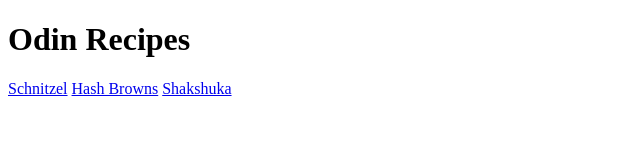
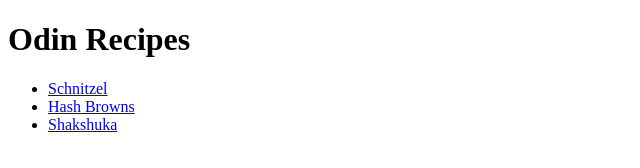
Before and after one commit to ChaosWalker3/odin-recipes, a plain HTML site: page index.html in a window 1280 px wide. Shown: the whole page, without its empty margins (0-640 px from the left). Drawn offline with Linux system fonts and the light colour scheme.

Commit message:
Contain links in index.html in an unordered list

```diff
--- a/index.html
+++ b/index.html
@@ -7,8 +7,10 @@
 </head>
 <body>
     <h1>Odin Recipes</h1>
-    <a href="recipes/schnitzel.html">Schnitzel</a>
-    <a href="recipes/hash_brown.html">Hash Browns</a>
-    <a href="recipes/shakshuka.html">Shakshuka</a>
+    <ul>
+        <li><a href="recipes/schnitzel.html">Schnitzel</a></li>
+        <li><a href="recipes/hash_brown.html">Hash Browns</a></li>
+        <li><a href="recipes/shakshuka.html">Shakshuka</a></li>
+    </ul>
 </body>
 </html>
```
